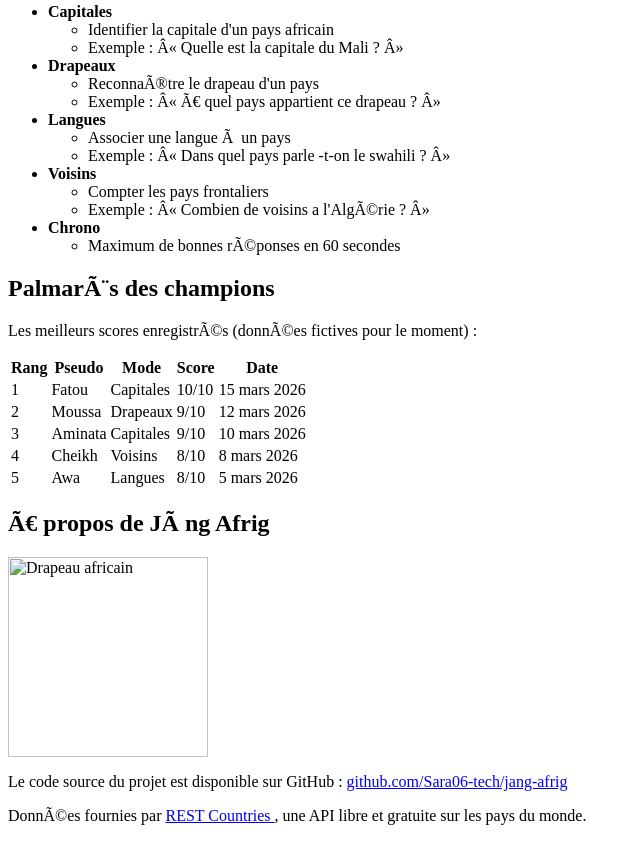
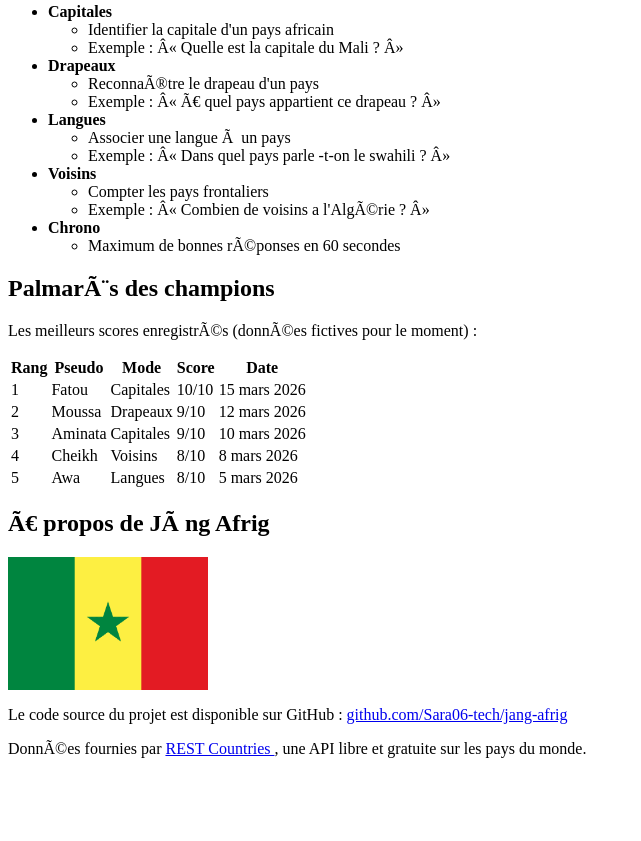
Before and after one commit to Sara06-tech/jang-afrig, a plain HTML site: page index.html in a window 1280 px wide. Shown: the part 327-1168 px from the top of the page, without its empty margins (0-641 px from the left). After the commit the page ends 1101 px from the top, so only its background shows below. Drawn offline with Linux system fonts and the light colour scheme.

Commit message:
v0.1 : page d'accueil HTML brut

```diff
--- a/index.html
+++ b/index.html
@@ -109,7 +109,7 @@ en wolof. Le projet est développé dans le cadre du cours
 </table >
 <h2>À propos de Jàng Afrig </h2>
 <p>
-<img src="images/drapeau.png" alt="Drapeau africain" width="200">
+<img src="image/drapeau.png" alt="Drapeau africain" width="200">
 </p>
 <p>
 Le code source du projet est disponible sur GitHub :
```
Also changed, not shown: image/drapeau.png (added).
